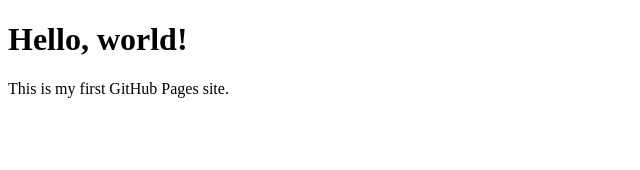
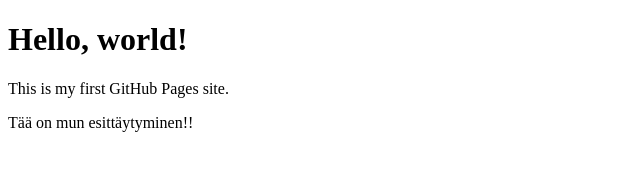
Before and after one commit to Rajatapaus/portfolio-site, a plain HTML site: page index.html in a window 1280 px wide. Shown: the whole page, without its empty margins (0-640 px from the left). Drawn offline with Linux system fonts and the light colour scheme.

```diff
--- a/index.html
+++ b/index.html
@@ -6,5 +6,6 @@
 <body>
   <h1>Hello, world!</h1>
   <p>This is my first GitHub Pages site.</p>
+  <p>Tää on mun esittäytyminen!!</p>
 </body>
 </html>
```
